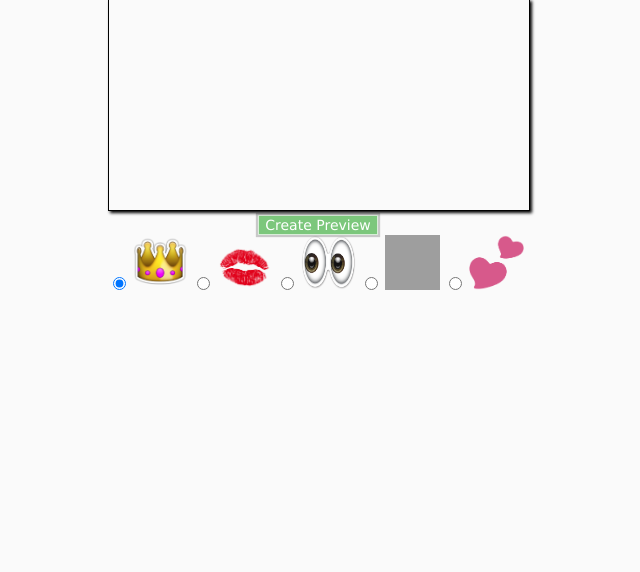
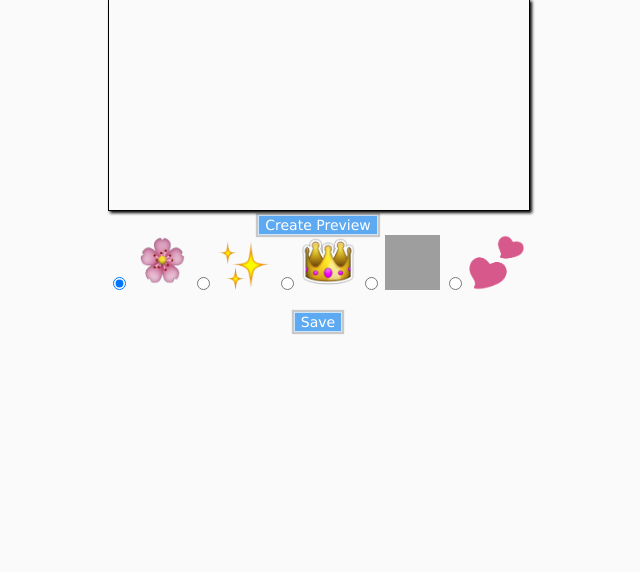
Before and after one commit to alyahsp/Camagru, a PHP site: page /Camagru/montage.php in a window 1280 px wide. Shown: the part 163-735 px from the top of the page, without its empty margins (322-962 px from the left). Run offline with PHP 8.4, Linux system fonts and the light colour scheme; the visitor is signed in with stand-in values (Sample User, id 1); grey boxes are pictures that could not be loaded.

Commit message:
filter on point and working on ajax and image overlay

```diff
--- a/css/header.css
+++ b/css/header.css
@@ -12,7 +12,7 @@ body {
 	display: inline;
 }
 
-.mnt, .lgt{
+.mnt, .lgt, .lgn{
 	margin-top: 25px;
 	margin-right: 8px;
 	height: 60px;
--- a/css/montage.css
+++ b/css/montage.css
@@ -20,14 +20,14 @@
 	height: 240px;*/
 }
 
-#startbutton {
+#startbutton, #save {
 	display:block;
 	/*position:absolute;*/
 	margin-left:auto;
 	margin-right:auto;
-	top:430px;
+	/*top:430px;*/
 	/*left: 530px;*/
-	background-color: rgba(0, 150, 0, 0.5);
+	background-color: rgba(56, 151, 240, 0.8);
 	border: 1px solid rgba(255, 255, 255, 0.7);
 	box-shadow: 0px 0px 1px 2px rgba(0, 0, 0, 0.2);
 	font-size: 14px;
--- a/montage.php
+++ b/montage.php
@@ -11,31 +11,7 @@
 		<link rel="stylesheet" href="css/montage.css">
 		<script>
 
-		function placefilter()
-		{
-			if (node)
-				node.parentNode.removeChild(node);
-			node = 0;
-			var chosen;
-			var filters = document.getElementsByName('filter');
-			for (var i = 0; i < 5; i++)
-			{
-				if (filters[i].checked)
-					chosen = filters[i].value;
-			}
-			var node = document.createElement("img");
-			node.src = "filters/"+chosen+".png";
-			node.id = "chosen";
-			document.getElementById("main").appendChild(node);
-			node.style.position = "absolute";
-			node.style.left ="450px";
-			node.style.top = "630px";
-			node.style.width ="100px";
-			node.style.height ="100px";
-		}
-
 		var xhr = new XMLHttpRequest;
-
 		xhr.onreadystatechange = ensureReadiness;
 
 		function ensureReadiness() {
@@ -47,29 +23,49 @@
 			}
 		}
 
-		// function isfilter()
-		// {
-		// 	var chosen;
-		// 	var filters = document.getElementsByName('filter');
-		// 	for (var i = 0; i < 5; i++)
-		// 	{
-		// 		if (filters[i].checked)
-		// 			chosen = filters[i].value;
-		// 	}
-		// 	var div = document.createElement("div");
-		// 	div.id = "remove";
-		// 	div = document.getElementById("divider").appendChild(div);
-		// 	img = document.createElement("img");
-		// 	img = div.appendChild(img);
-		// 	img.src = "filters/"+chosen+".png";
-		// 	img.style.position = "absolute";
-		// 	img.style.left = String(ev.pageX + 1) + "px";
-		// 	img.style.top = String(ev.pageY + 1) + "px";
-		// }
-		// function putfilter()
-		// {
-		//
-		// }
+		function chosenfilter()
+		{
+			var chosen;
+			var filters = document.getElementsByName('filter');
+			for (var i = 0; i < 5; i++)
+			{
+				if (filters[i].checked)
+					chosen = filters[i].value;
+			}
+			return chosen;
+		}
+
+		function placefilter()
+		{
+			var check;
+			if (check = document.getElementById("chosen"))
+				check.parentNode.removeChild(check);
+			check = 0;
+			var chosen = chosenfilter();
+			var node = document.createElement("img");
+			node.src = "filters/"+chosen+".png";
+			node.id = "chosen";
+			document.getElementById("preview").appendChild(node);
+			node.style.position = "absolute";
+			node.style.left ="45%";
+			node.style.top = "48%";
+			node.style.width ="100px";
+			node.style.height ="100px";
+			node.draggable = "true";
+			var save = document.getElementById("save");
+			save.disabled = false;
+		}
+
+		function save_img()
+		{
+			var chosen = chosenfilter();
+			var img = document.getElementById("photo");
+			var data = "src=" + img.src + "&filter=" + chosen;
+			xhr.open("POST", "add_filter.php", true);
+			xhr.setRequestHeader("Content-type", "application/x-www-form-urlencoded");
+			xhr.send(data);
+		}
+
 		</script>
 	</head>
 	<body>
@@ -83,22 +79,27 @@
 				<button id="startbutton" onclick="placefilter()">Create Preview</button>
 			</div>
 			<div class="filter">
-				<form action="add_filter.php" method="post">
-					<input type="radio" name="filter" value="crown" checked>
+				<form>
+					<input type="radio" name="filter" value="flower" checked>
+						<img width="55" height="55" src="./filters/flower.png">
+					<input type="radio" name="filter" value="stars">
+						<img width="55" height="55" src="./filters/stars.png">
+					<input type="radio" name="filter" value="crown">
 						<img width="55" height="55" src="./filters/crown.png">
-					<input type="radio" name="filter" value="kiss">
-						<img width="55" height="45" src="./filters/kiss.png">
-					<input type="radio" name="filter" value="eyes">
-						<img width="55" height="55" src="./filters/eyes.png">
 					<input type="radio" name="filter" value="fire">
 						<img width="55" height="55" src="./filters/fire.png">
 					<input type="radio" name="filter" value="hearts">
 						<img width="55" height="55" src="./filters/hearts.png">
 				</form>
 			</div>
-			<img onmousemove="isfilter()" onclick="putfilter()" id="photo">
+			<canvas id="canvas"></canvas>
+			<div id="preview">
+				<img id="photo">
+				<form action="add_filter.php" method="post">
+					<input type="submit" id="save" disabled onclick="save_img()" name="save" value="Save">
+				</form>
+			</div>
 		</div>
-		<canvas id="canvas"></canvas>
 		<div class="side">
 			<img id="savedphoto">
 		</div>
```
Also changed, not shown: add_filter.php (added, +9 -0 lines), gallery.php (+22 -22 lines), filters/flower.png (added), filters/stars.png (added).
